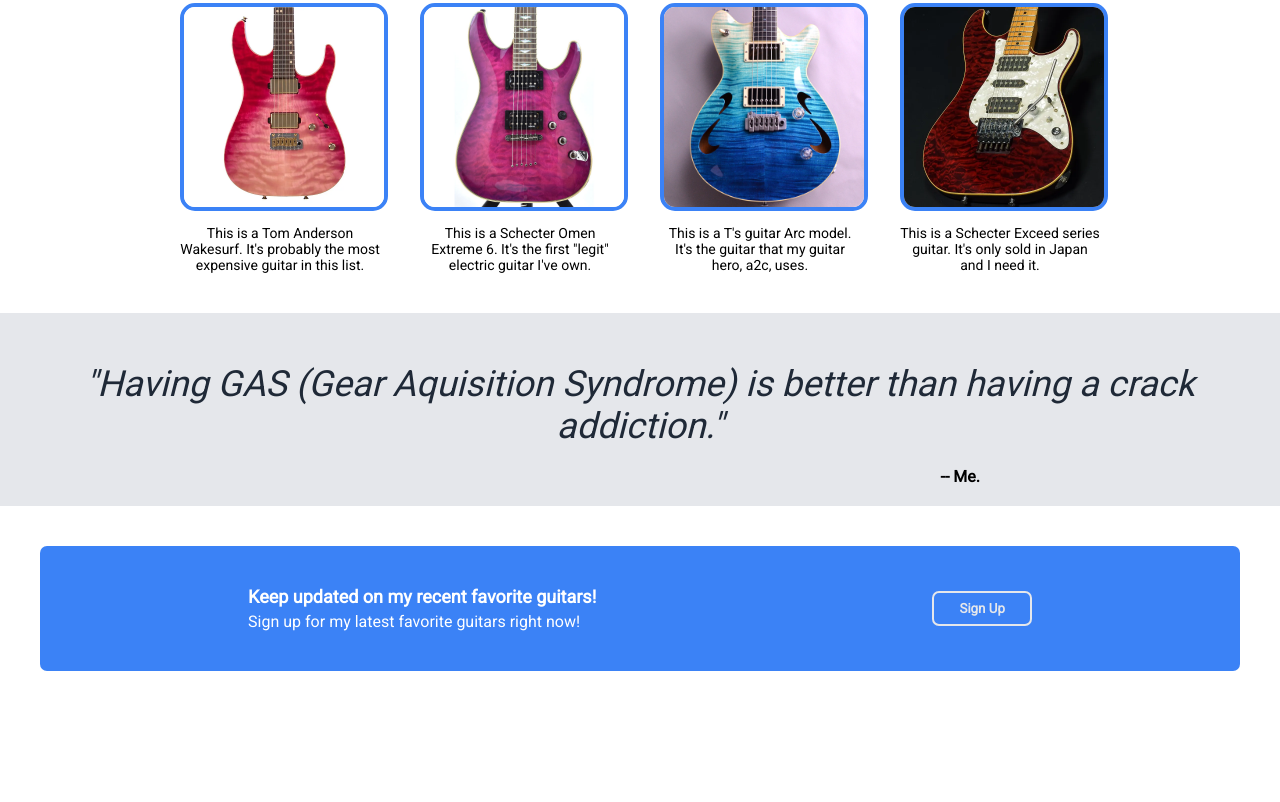
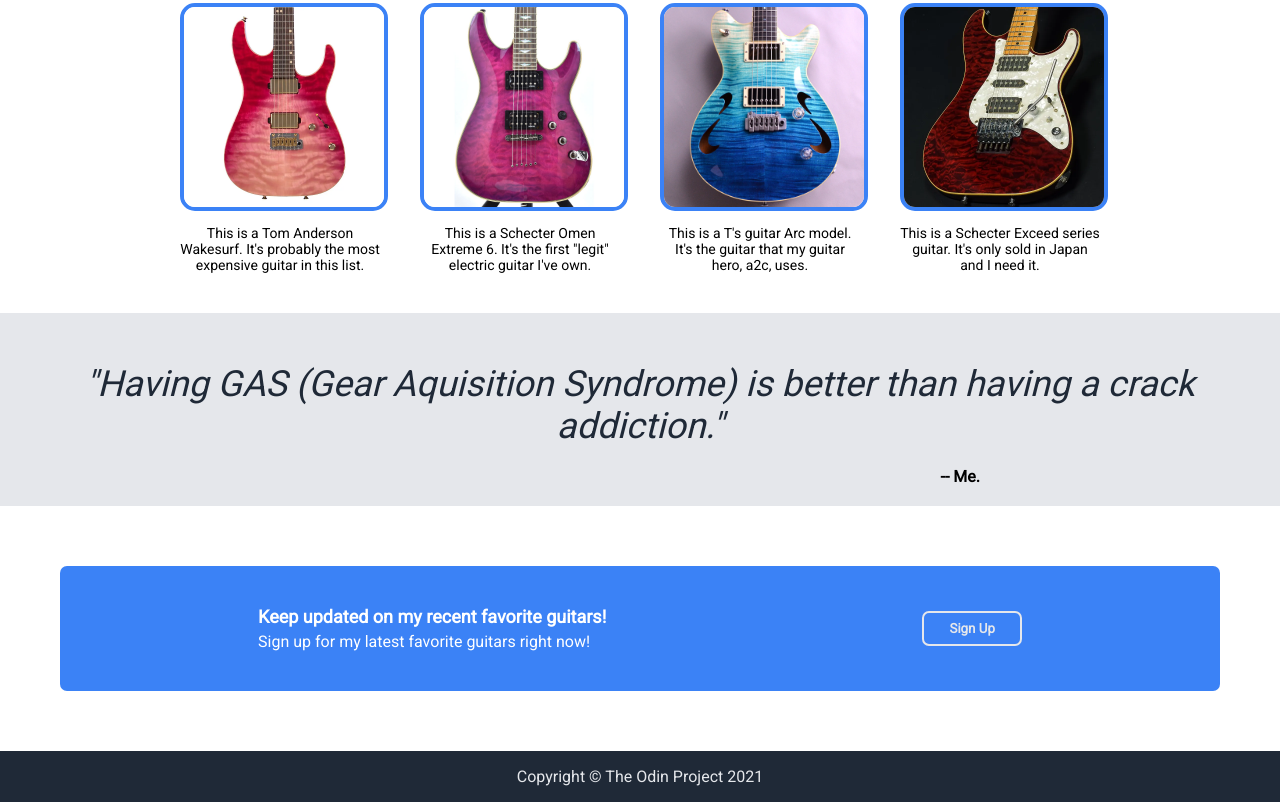
Before and after one commit to rcSabucido/top_landing_page, a plain HTML site: page index.html in a window 1280 px wide. Shown: the part 687-1489 px from the top of the page. Before the commit the page ends 1398 px from the top, so only its background shows below. Drawn offline with Linux system fonts and the light colour scheme.

Commit message:
Add footer to site and finish the project

```diff
--- a/index.html
+++ b/index.html
@@ -64,5 +64,9 @@
             <button class="action-button">Sign Up</button>
         </div> <!--this is the end of the call-to-action section-->
     </div>
+
+    <div class="footer">
+        <div class="footer-text">Copyright &copy The Odin Project 2021</div>
+    </div>
 </body>
 </html>
--- a/style.css
+++ b/style.css
@@ -173,7 +173,7 @@
     background-color: #3B82F6;
     width: 1400px;
     padding: 40px;
-    margin: 40px;
+    margin: 60px;
     border-radius: 7px;
 }
 
@@ -210,3 +210,15 @@
 }
 
 /* this is the end of the call-to-action section*/
+
+.footer {
+    display: flex;
+    align-items: center;
+    justify-content: center;
+    background-color: #1f2937;
+    padding: 16px;
+}
+
+.footer-text {
+    color: #e5e7eb;
+}
```
